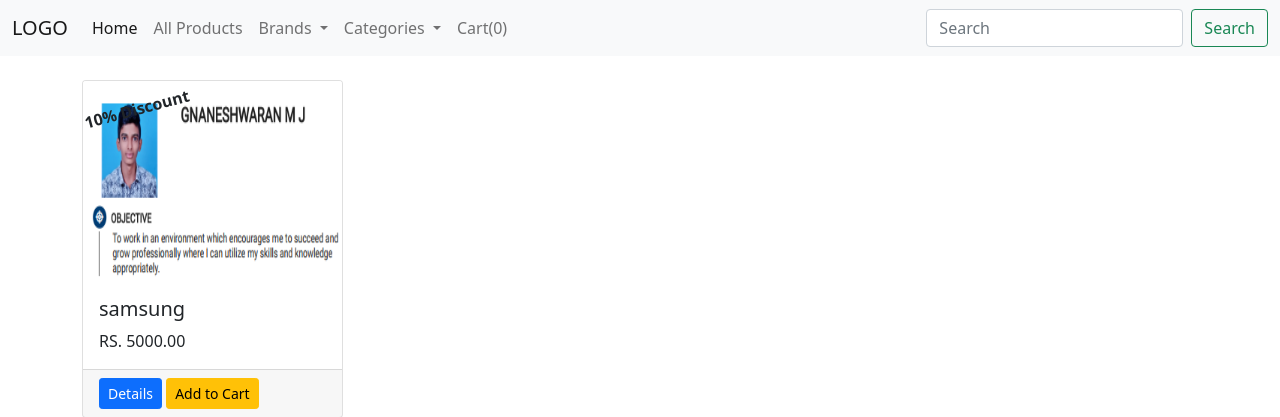
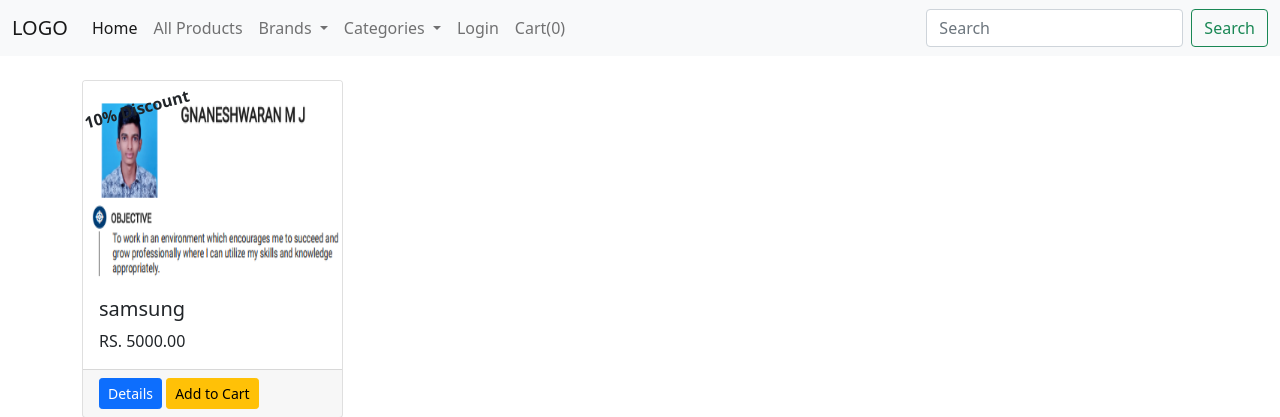
Before and after one commit to KARTHI2710/flask_ecommerce_project, a Flask app: page / in a window 1280 px wide. Shown: the top 417 px of the page. Run offline with Flask 3, Linux system fonts and the light colour scheme; some libraries are stand-ins or nearby versions.

Commit message:
old commits

```diff
--- a/shop/customer/routes.py
+++ b/shop/customer/routes.py
@@ -42,3 +42,8 @@ def customerLogin():
         return redirect(url_for('customerLogin'))
 
     return render_template('customer/login.html',form=form)
+
+@app.route('/customer/logout' , methods=['GET','POST'])
+def customer_logout():
+    logout_user()
+    return redirect(url_for('customerLogin'))
--- a/shop/templates/_navbar.html
+++ b/shop/templates/_navbar.html
@@ -34,6 +34,18 @@
 
             </ul>
           </li>
+          {% if current_user.is_authenticated %}
+          <li class="nav-item">
+            <a class="nav-link" href="{{url_for('customer_logout')}}">{{current_user.name}}</a>
+          </li>
+          <li class="nav-item">
+            <a class="nav-link" href="{{url_for('customer_logout')}}">Logout</a>
+          </li>
+          {% else %}
+          <li class="nav-item">
+            <a class="nav-link" href="{{url_for('customerLogin')}}">Login</a>
+          </li>
+          {% endif %}
           <li class="nav-item">
             <a class="nav-link" href="{{url_for('displaycart')}}">Cart({{session['Shoppingcart']|length}})</a>
           </li>
```
